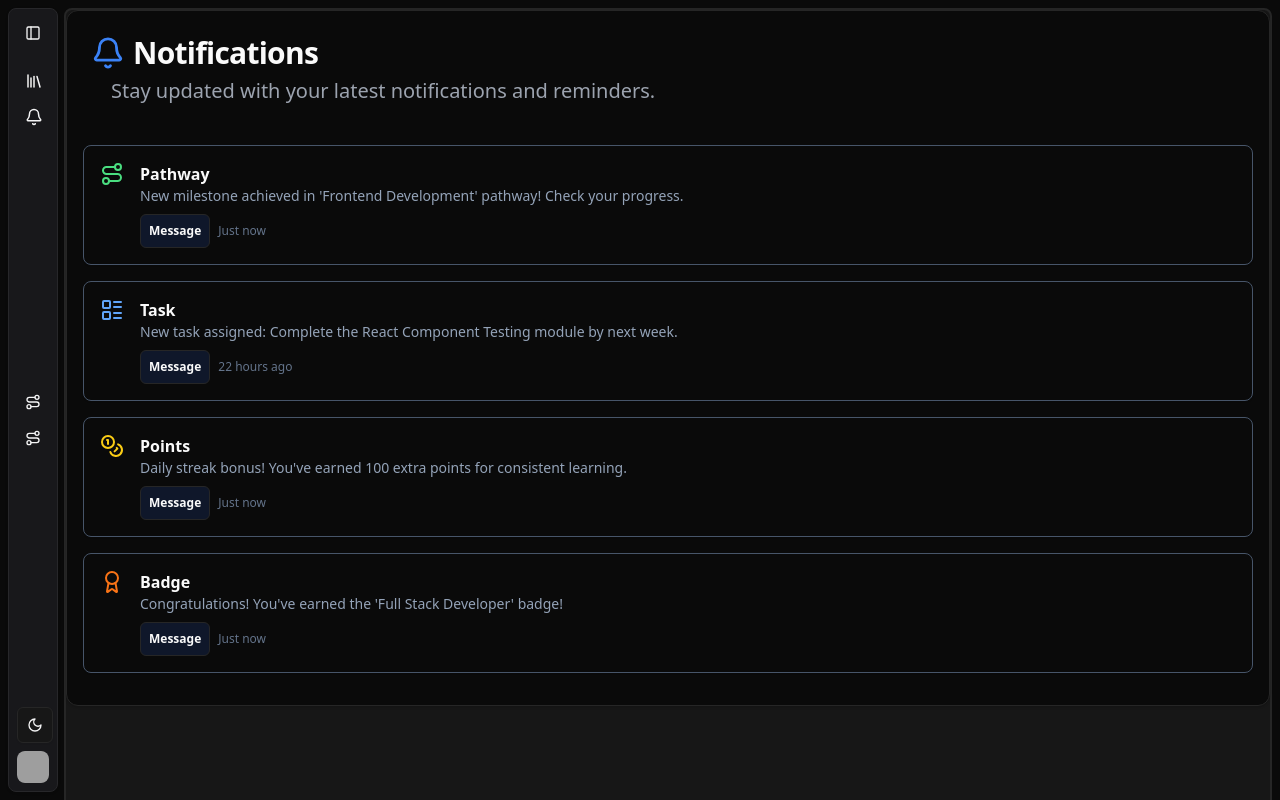
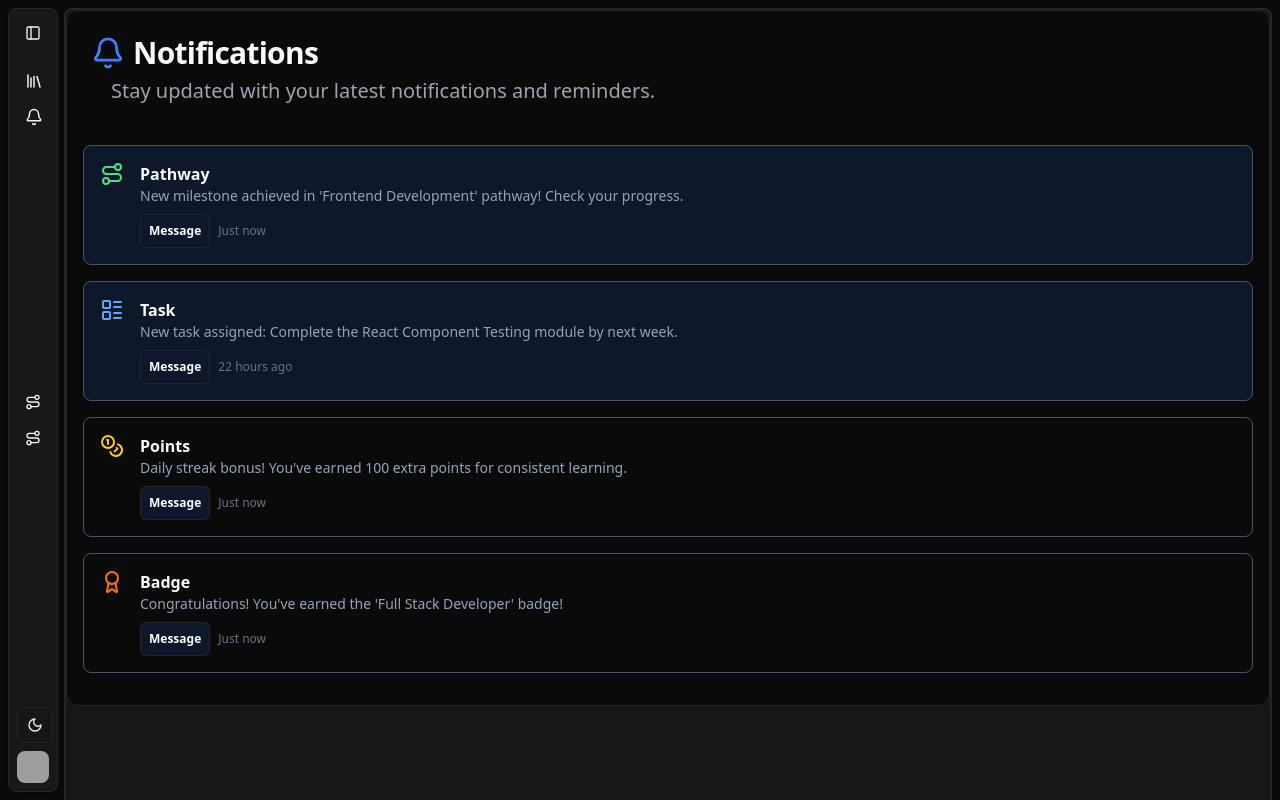
Before and after one commit to 712Kunal/Classroom.io, a React (Vite) app in the folder frontend/: page /app/notifications in a window 1280 px wide. Built offline with nearby package versions, Linux system fonts and the light colour scheme; grey boxes are pictures that could not be loaded.

Commit message:
added the dynamic background for the tasks for done condition

```diff
--- a/frontend/src/Pages/NotificationsPage.jsx
+++ b/frontend/src/Pages/NotificationsPage.jsx
@@ -102,7 +102,10 @@ function NotificationsPage() {
                   className="animated-div">
                   <Dialog>
                     <DialogTrigger asChild>
-                      <Card className="mb-4 relative overflow-hidden rounded-lg shadow-sm border-slate-600 border-[1px] hover:cursor-pointer hover:border-blue-500 dark:hover:border-blue-300 hover:shadow-blue-200 transition-all duration-500">
+                      <Card
+                        className={`mb-4 relative overflow-hidden ${
+                          notification.isDone ? null : 'bg-slate-200 dark:bg-slate-900'
+                        } rounded-lg shadow-sm border-slate-600 border-[1px] hover:cursor-pointer hover:border-blue-500 dark:hover:border-blue-300 hover:shadow-blue-200 transition-all duration-500`}>
                         <CardContent className="p-4 pr-12">
                           <div className="flex flex-start gap-4">
                             {getIcon(notification.notificationReason)}
--- a/frontend/src/assets/data/dummyNotif.json
+++ b/frontend/src/assets/data/dummyNotif.json
@@ -30,7 +30,7 @@
       "relatedEntity": null,
       "notifSendDate": "2025-01-26T23:59:59",
       "notifReadDate": null,
-      "isDone": false,
+      "isDone": true,
       "description": "Daily streak bonus! You've earned 100 extra points for consistent learning."
     },
     {
@@ -41,7 +41,7 @@
       "relatedEntity": "badge_5f9d3b2e1c9d440067a1b2c8",
       "notifSendDate": "2025-01-27T16:30:00",
       "notifReadDate": null,
-      "isDone": false,
+      "isDone": true,
       "description": "Congratulations! You've earned the 'Full Stack Developer' badge!"
     }
   ]
```
